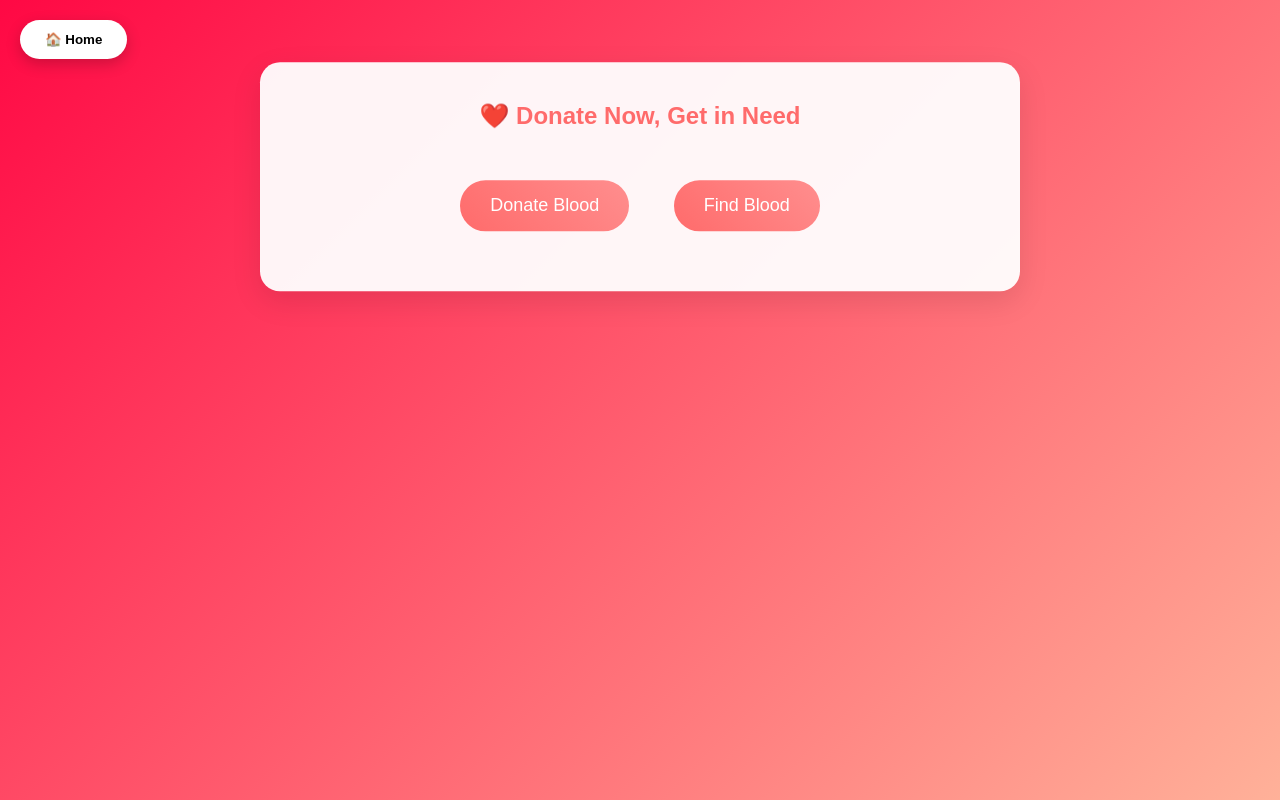
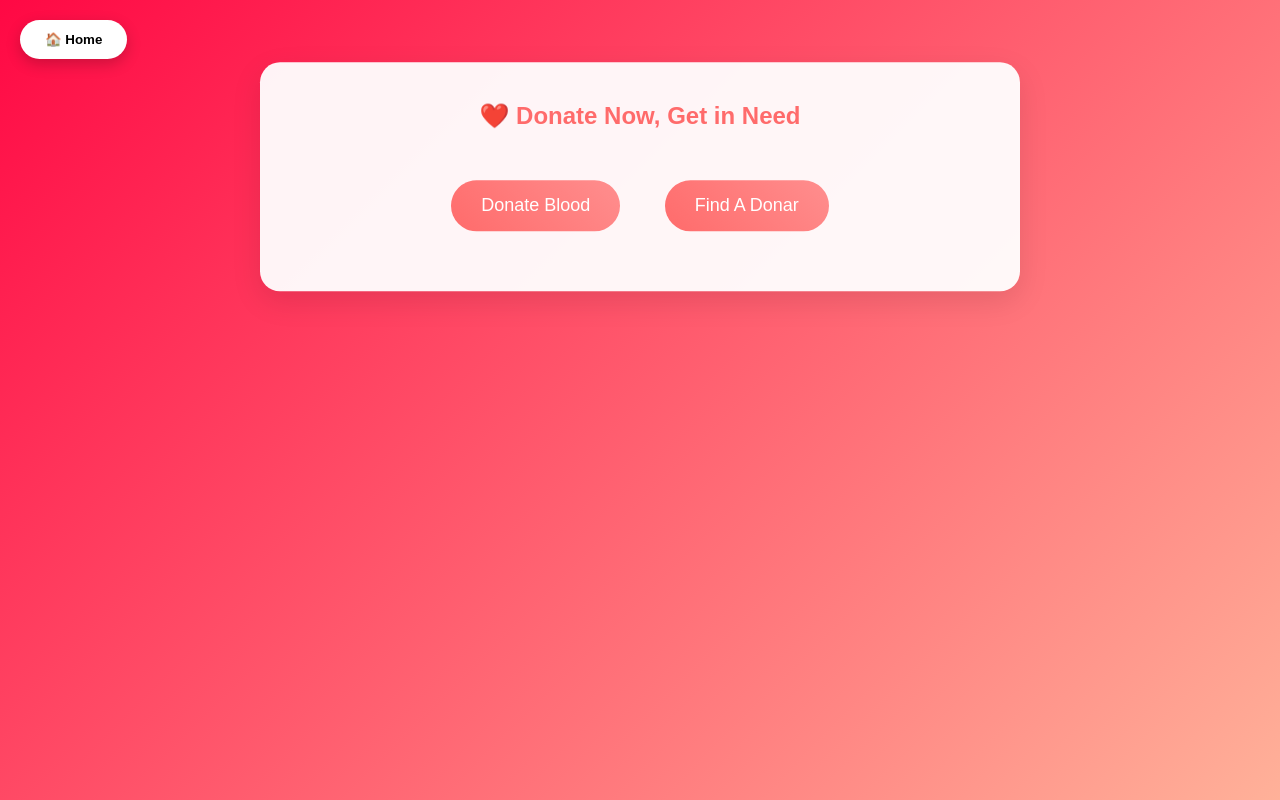
Before and after one commit to MoonLightCodes/BloodBud, a plain HTML site: page index.html in a window 1280 px wide. Drawn offline with Linux system fonts and the light colour scheme.

Commit message:
Update index.html

```diff
--- a/index.html
+++ b/index.html
@@ -17,7 +17,7 @@
           Donate Blood
         </button>
         <button class="option-btn" onclick="showForm('need')">
-          Find Blood
+          Find A Donar
         </button>
       </div>
 
```
